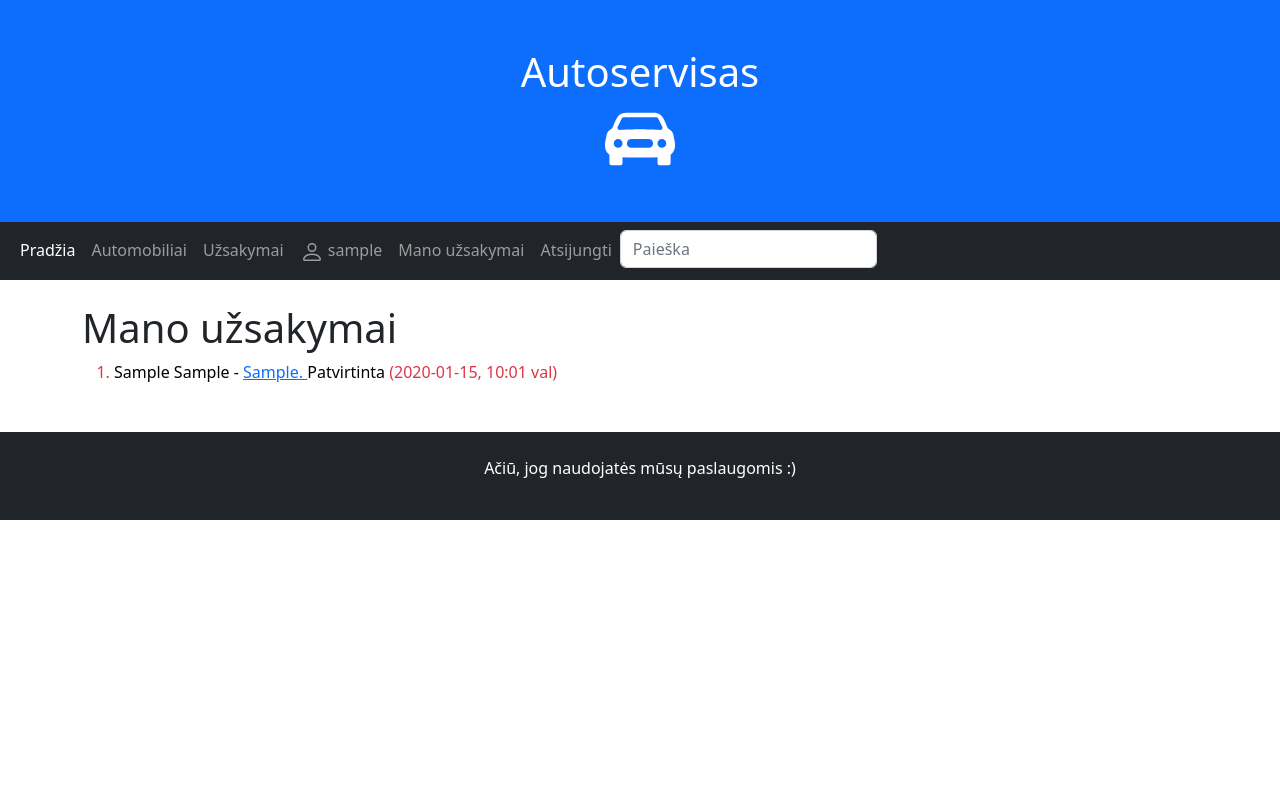
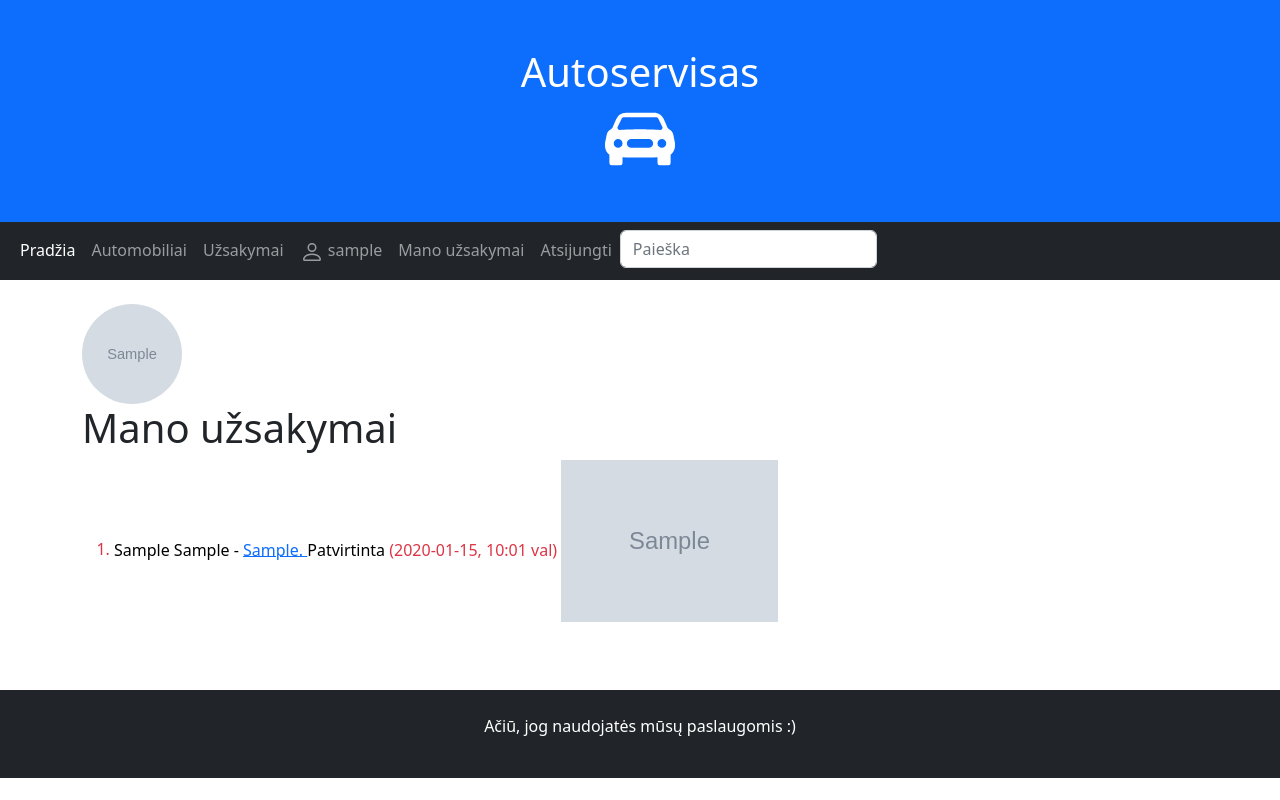
Before and after one commit to TomaDovydene/Autoservice_Django, a Django app: page /autoservice/my_orders/ in a window 1280 px wide. Run offline with Django 4.2, Linux system fonts and the light colour scheme; a user stored in the database is signed in; tables that the repository leaves empty hold one stand-in row (values such as "Sample post"); grey boxes marked "Sample" are stand-in pictures.

Commit message:
Pridetos foto i uzsakymu saraso lentele, atskiro uzsakymo, sutvarkytos profilio foto (apvalios)

```diff
--- a/mysite/autoservice/templates/my_orders.html
+++ b/mysite/autoservice/templates/my_orders.html
@@ -3,6 +3,18 @@
 {% block "title" %}Mano užsakymai{% endblock%}
 
 {% block "content" %}
+
+<style>
+    .roundedB {
+    width: 100px;
+    height: 100px;
+    border-radius: 50%;
+    background-position: 130% 50%;
+    background-size: 130%;
+    }
+</style>
+<img src="{{ user.profile.photo.url }}" class="roundedB">
+
     <h1>Mano užsakymai</h1>
 
     {% if orders %}
@@ -12,7 +24,14 @@
       <li class="{% if order.is_overdue %}text-danger{% endif %}">
           <p><span style="color:black;"> {{ order.vehicle.vehicle_model }} - <a href="{% url 'order' order.pk %}">{{ order.vehicle.plate }}.
           </a> {{ order.get_status_display }}
-          </span>({{ order.due_back|date:"Y-m-d, f:m" }} val)</p>
+          </span>({{ order.due_back|date:"Y-m-d, f:m" }} val)
+
+              {% if order.vehicle.cover %}
+          <img src="{{ order.vehicle.cover.url }}" style="margin-bottom: 20px; max-width: 20%">
+          {% else %}
+                {% load static %}
+                <img src="{% static 'img/no-image.png' %}" class="card-img-top" style="margin-bottom: 20px; max-width: 20%">
+                {% endif %}</p>
       </li>
       {% endfor %}
     </ol>
--- a/mysite/autoservice/templates/order.html
+++ b/mysite/autoservice/templates/order.html
@@ -5,6 +5,12 @@
 {% block "content" %}
 <h1>{{ order.title }}</h1>
 <ul>
+    {% if order.vehicle.cover %}
+    <img src="{{ order.vehicle.cover.url }}" style="margin-bottom: 20px; max-width: 20%">
+    {% else %}
+    {% load static %}
+    <img src="{% static 'img/no-image.png' %}" class="card-img-top" style="width:200px;height:200px;">
+    {% endif %}
     <li><strong>Automobilis: </strong>{{ order.vehicle }}</li>
     <li><strong>Užsakymo data: </strong>{{ order.date|date:"Y-m-d, f:m" }} val</li>
     <li><strong>Bus sutvarkyta: </strong>{{ order.due_back|date:"Y-m-d, f:m" }} val</li>
```
Also changed, not shown: mysite/autoservice/templates/orders.html (+7 -2 lines), mysite/autoservice/templates/profile.html (+16 -1 lines), mysite/autoservice/media/profile_pics/default.png.
